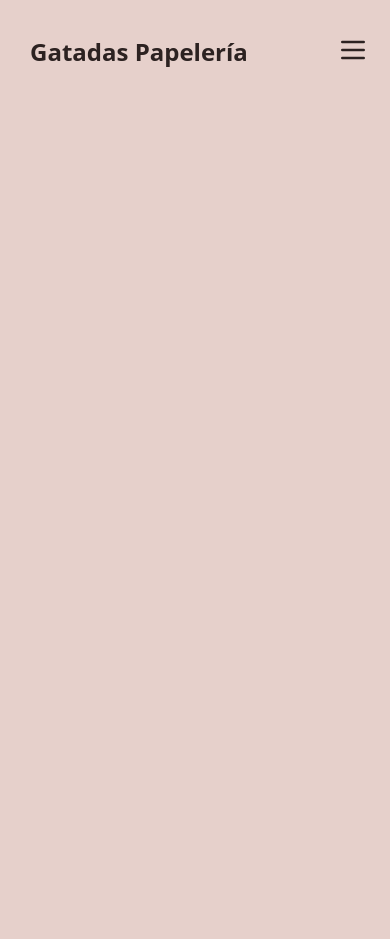
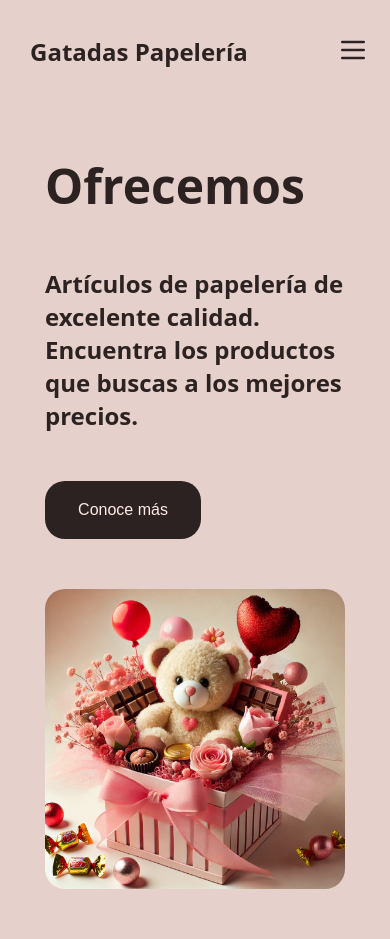
Before and after one commit to angelajasso/papeleria, a plain HTML site: page index.html in a window 390 px wide. Before the commit the page ends 844 px from the top, so only its background shows below. Drawn offline with Linux system fonts and the light colour scheme.

Commit message:
add hero mobile

```diff
--- a/index.html
+++ b/index.html
@@ -36,5 +36,18 @@
             </div>
         </nav>
     </header>
+    <main class="main-section">
+        <article>
+            <div class="impact-section">
+                <h2>Ofrecemos</h2>
+                <h3>Artículos de papelería de excelente calidad. Encuentra los productos que buscas a los mejores precios.</h3>
+                <button>Conoce más</button>
+            </div>
+            <div class="image-section">
+                <img src="./img/arreglo.jpg" alt="arreglo">
+            </div>
+        </article>
+
+    </main>
 </body>
 </html>
--- a/scss/main.scss
+++ b/scss/main.scss
@@ -27,19 +27,18 @@ body {
     box-sizing: border-box;
     background-color:$primary-color;
     font-family: $font-stack;
+    color: $black-color;
 }
 
 nav {
     width: auto;
     @include flexCenter(row, space-between , center);
-    color: $black-color;
     padding: 15px;
 
     h1 {
         font-size: $paragraph-size;
         padding-left: 15px;
         color: $black-color;
-        text-shadow:  $secundary-color ;
     }
 
     .menu {
@@ -52,6 +51,51 @@ nav {
         display: none;
     }
 }
+
+article {
+    width: auto;
+    padding-left: 45px;
+    padding-right: 45px;
+    display: flex;
+    flex-direction: column;
+
+    .impact-section{
+        display: flex;
+        flex-direction: column;
+        padding-top: 50px;
+        gap: 25px;
+    }
+
+    h2 {
+        font-size: 3rem;
+        padding: 0;
+        margin: 0;
+    }
+
+    h3 {
+        font-size: $paragraph-size;
+    }
+
+    button {
+        width: 40vw;
+        padding: 20px;
+        background-color: $black-color;
+        border-style: none;
+        border-radius: 20px;
+        color: $white-color;
+        font-size: 1rem;
+    }
+    .image-section{
+        display: flex;
+        flex-direction: column;
+        padding: 50px 0;
+        gap: 25px;
+    }
+    img {
+        border-radius: 20px;
+    }
+}
+
 
 // Estilos para tablets
 @media (min-width: $tablet) {
```
Also changed, not shown: css/main.css, img/arreglo.jpg (added), 1 other file.
